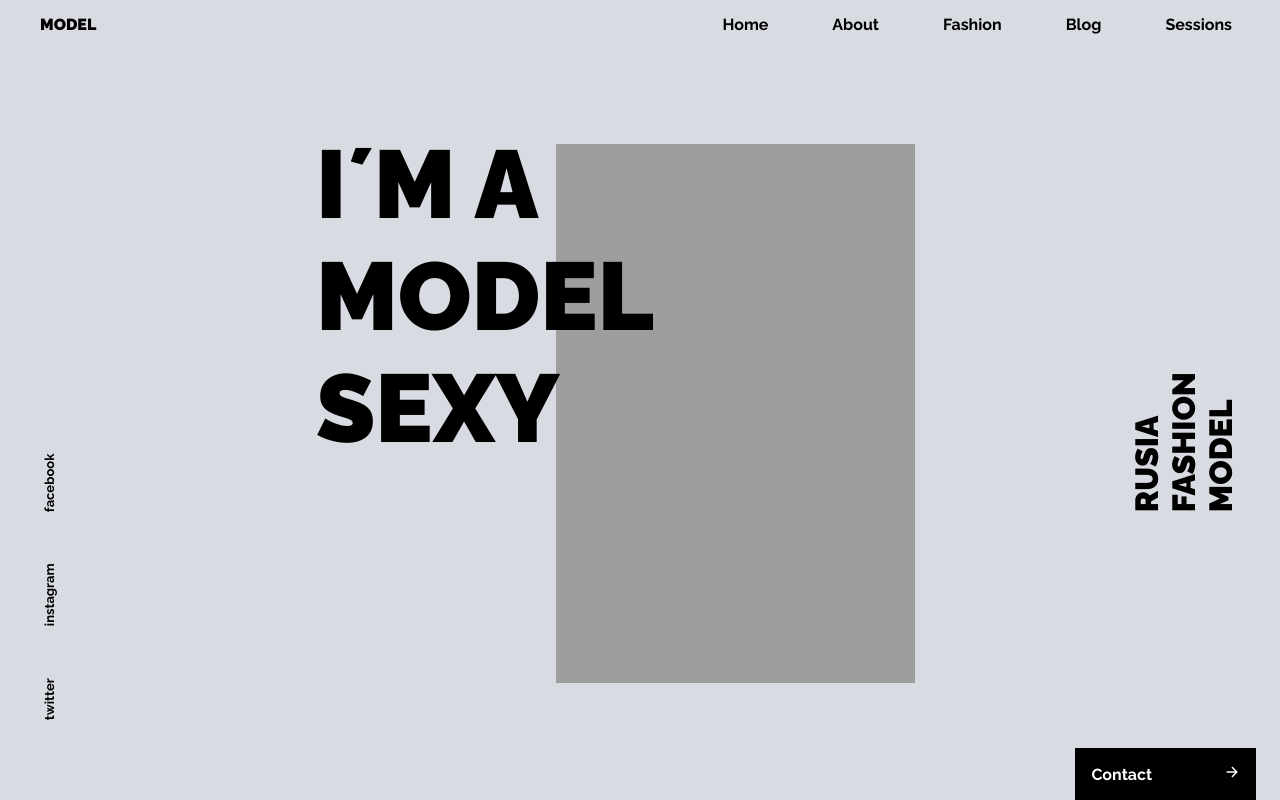
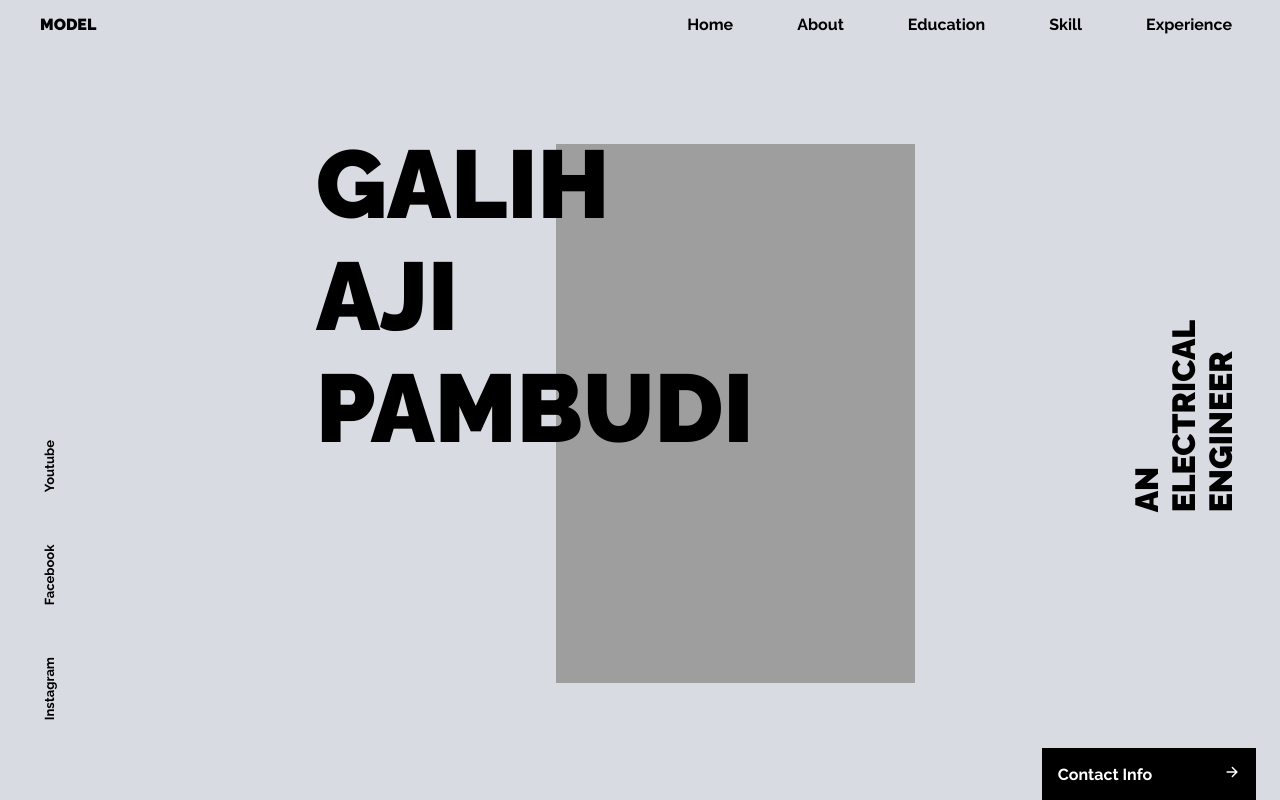
Before and after one commit to kuro-kazuto/kuro-kazuto.github.io, a plain HTML site: page index.html in a window 1280 px wide. Drawn offline with nearby package versions, Linux system fonts and the light colour scheme.

Commit message:
update index

```diff
--- a/index.html
+++ b/index.html
@@ -4,7 +4,7 @@
         <meta charset="UTF-8">
         <meta name="viewport" content="width=device-width, initial-scale=1.0">
         <link rel="stylesheet" href="assets/css/style.css">
-        <title>Model Responsive landing page</title>
+        <title>My Introduction</title>
     </head>
     <body>
         <header class="l-header">
@@ -20,9 +20,9 @@
                     <ul class="nav__list">
                         <li class="nav__item"><a href="#" class="nav__link">Home</a></li>
                         <li class="nav__item"><a href="#" class="nav__link">About</a></li>
-                        <li class="nav__item"><a href="#" class="nav__link">Fashion</a></li>
-                        <li class="nav__item"><a href="#" class="nav__link">Blog</a></li>
-                        <li class="nav__item"><a href="#" class="nav__link">Sessions</a></li>
+                        <li class="nav__item"><a href="#" class="nav__link">Education</a></li>
+                        <li class="nav__item"><a href="#" class="nav__link">Skill</a></li>
+                        <li class="nav__item"><a href="#" class="nav__link">Experience</a></li>
                     </ul>
                 </div>
 
@@ -34,21 +34,21 @@
 
         <main class="l-main bd-grid">
             <div class="home">
-                <h1 class="home__title">I´M A <br> MODEL <br> SEXY</h1>
+                <h1 class="home__title">GALIH <br> AJI <br> PAMBUDI</h1>
 
                 <div class="home__img">
                     <!-- Parar ver el efecto de hover effect abra la pagina web en localhost -->
                 </div>
 
                 <div class="home__social">
-                    <a href="#" class="home__social-link">twitter</a>
-                    <a href="#" class="home__social-link">instagram</a>
-                    <a href="#" class="home__social-link">facebook</a>
+                    <a href="#" class="home__social-link">Instagram</a>
+                    <a href="#" class="home__social-link">Facebook</a>
+                    <a href="#" class="home__social-link">Youtube</a>
                 </div>
 
-                <h2 class="home__subtitle">RUSIA<br>FASHION<br>MODEL</h2>
+                <h2 class="home__subtitle">AN<br>ELECTRICAL<br>ENGINEER</h2>
 
-                <a href="#" class="home__button">Contact <ion-icon name="arrow-forward-outline" class="home__button-icon"></ion-icon></a>
+                <a href="#" class="home__button">Contact Info <ion-icon name="arrow-forward-outline" class="home__button-icon"></ion-icon></a>
 
             </div>
         </main>
```
